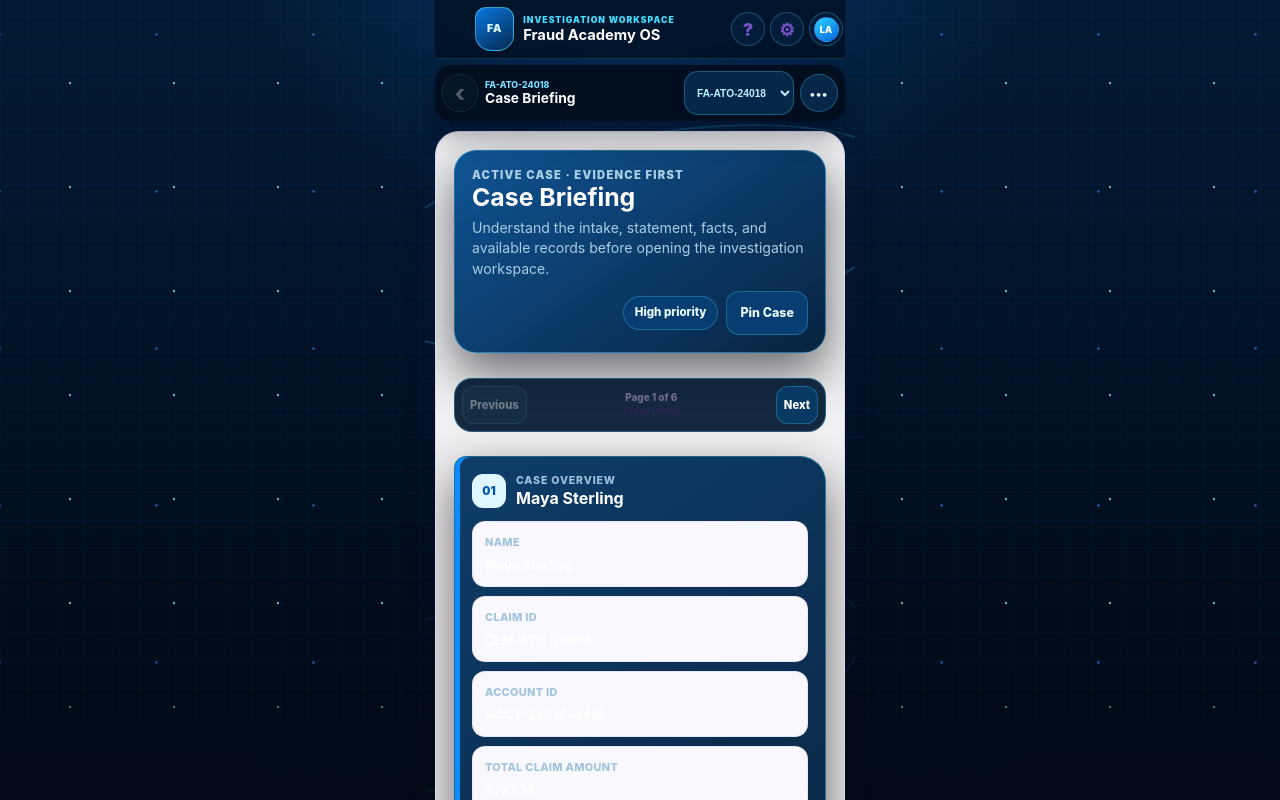
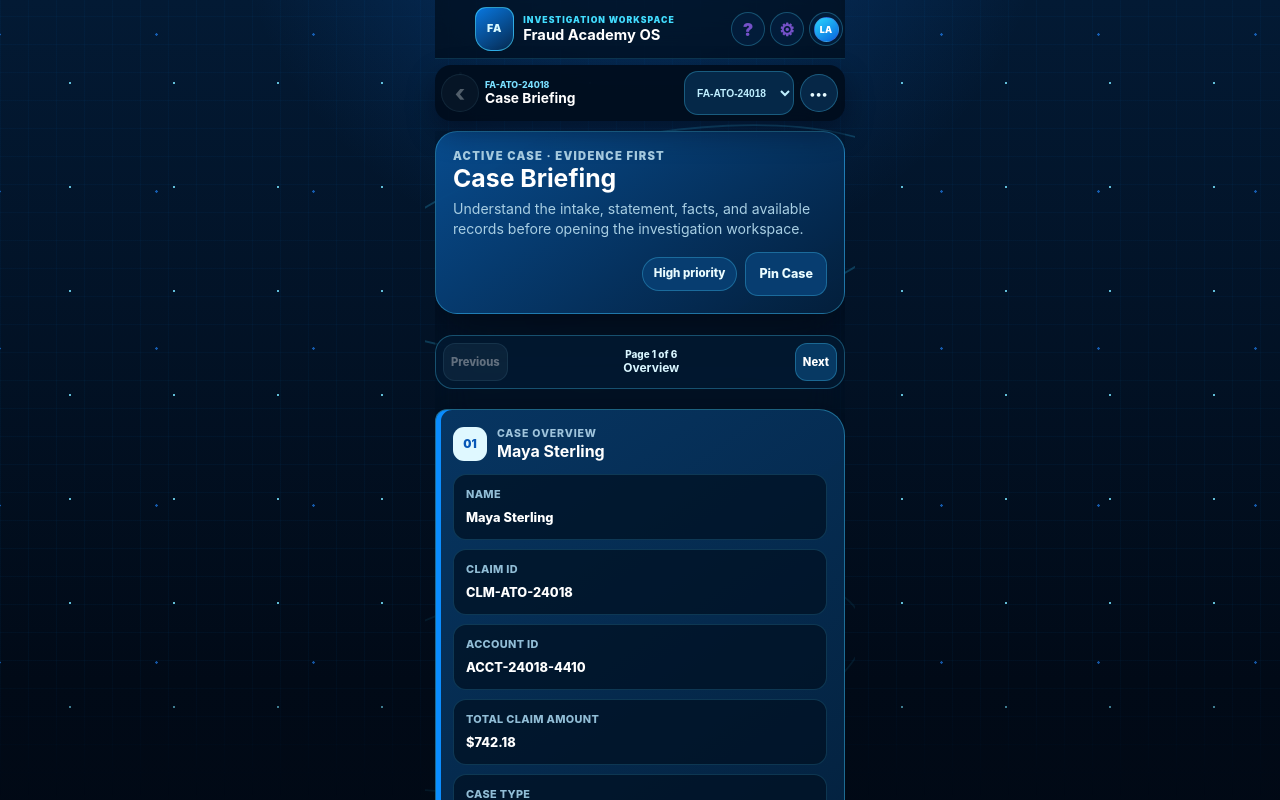
Before and after one commit to iamre2024-debug/fraud-Academy-v1, a React (Vite) app: page / in a window 1280 px wide. Shown: the top 800 px of the page. Built offline with nearby package versions, Linux system fonts and the light colour scheme.

Commit message:
Fix live mission deck style inheritance

```diff
--- a/src/mobileBlueMissionDeck.css
+++ b/src/mobileBlueMissionDeck.css
@@ -635,6 +635,18 @@ body[data-layout-mode="mobile"] .case-summary-visual {
   box-shadow: none !important;
 }
 
+body[data-layout-mode="mobile"] .case-briefing-theme-v1 {
+  display: grid !important;
+  gap: 10px !important;
+  margin: 0 !important;
+  border: 0 !important;
+  border-radius: 0 !important;
+  background: transparent !important;
+  padding: 0 !important;
+  color: #fff !important;
+  box-shadow: none !important;
+}
+
 body[data-layout-mode="mobile"] .case-briefing-header {
   display: grid !important;
   gap: 12px !important;
@@ -657,6 +669,7 @@ body[data-layout-mode="mobile"] .mobile-case-briefing-pager,
 body[data-layout-mode="mobile"] .mobile-intake-answer-pager { display: grid !important; grid-template-columns: auto minmax(0, 1fr) auto !important; align-items: center !important; gap: 7px !important; margin: 0 0 10px !important; border: 1px solid var(--mission-line) !important; border-radius: 18px !important; background: rgba(2, 24, 48, 0.92) !important; padding: 7px !important; }
 body[data-layout-mode="mobile"] .mobile-case-briefing-pager button,
 body[data-layout-mode="mobile"] .mobile-intake-answer-pager button { min-height: 38px !important; border-color: var(--mission-line) !important; border-radius: 12px !important; background: #073963 !important; color: #fff !important; }
+body[data-layout-mode="mobile"] :is(.mobile-case-briefing-pager, .mobile-intake-answer-pager) :is(span, strong, small) { color: #d9f6ff !important; }
 
 body[data-layout-mode="mobile"] .case-briefing-card-grid { grid-template-columns: 1fr !important; }
 body[data-layout-mode="mobile"] .case-briefing-card {
@@ -678,6 +691,11 @@ body[data-layout-mode="mobile"] .case-briefing-facts-grid { grid-template-column
 body[data-layout-mode="mobile"] .case-summary-meta-grid > div,
 body[data-layout-mode="mobile"] .case-briefing-facts-grid > div,
 body[data-layout-mode="mobile"] .case-briefing-intake-answer-list > article { border-color: rgba(71, 203, 255, 0.18) !important; background: rgba(1, 17, 35, 0.72) !important; }
+body[data-layout-mode="mobile"] .case-summary-meta-grid > article,
+body[data-layout-mode="mobile"] .case-briefing-intake-grid > article,
+body[data-layout-mode="mobile"] .case-briefing-metrics > article { border-color: rgba(71, 203, 255, 0.18) !important; background: rgba(1, 17, 35, 0.74) !important; color: #fff !important; }
+body[data-layout-mode="mobile"] :is(.case-summary-meta-grid, .case-briefing-intake-grid, .case-briefing-metrics) article :is(span, small) { color: #91bdd6 !important; }
+body[data-layout-mode="mobile"] :is(.case-summary-meta-grid, .case-briefing-intake-grid, .case-briefing-metrics) article strong { color: #fff !important; }
 body[data-layout-mode="mobile"] .case-briefing-utilities { display: grid !important; grid-template-columns: 1fr !important; gap: 8px !important; }
 body[data-layout-mode="mobile"] .case-briefing-utilities button { min-height: 50px !important; border: 1px solid rgba(72, 217, 255, 0.42) !important; border-radius: 15px !important; background: #063565 !important; color: #fff !important; }
 body[data-layout-mode="mobile"] .case-briefing-primary-action { background: linear-gradient(180deg, #0c8eff, #075bdc) !important; }
@@ -765,14 +783,16 @@ body[data-layout-mode="mobile"] .visual-category-row {
   padding: 5px 35px 19px !important;
 }
 body[data-layout-mode="mobile"] .visual-category-row::-webkit-scrollbar { display: none; }
-body[data-layout-mode="mobile"] .visual-category-row > button { flex: 0 0 145px !important; width: 145px !important; min-width: 145px !important; min-height: 194px !important; display: grid !important; grid-template-rows: auto 1fr auto auto !important; align-content: start !important; gap: 7px !important; scroll-snap-align: center; border: 1px solid rgba(68, 207, 255, 0.32) !important; border-radius: 18px 18px 10px 10px !important; background: linear-gradient(180deg, #0b4f90, #05294e) !important; padding: 14px !important; color: #fff !important; text-align: left !important; box-shadow: 0 13px 26px rgba(0, 3, 12, 0.46) !important; }
+body[data-layout-mode="mobile"] .visual-category-row > button { flex: 0 0 164px !important; width: 164px !important; min-width: 164px !important; min-height: 205px !important; display: flex !important; flex-direction: column !important; align-items: flex-start !important; justify-content: flex-start !important; grid-template-columns: none !important; grid-template-rows: none !important; gap: 7px !important; scroll-snap-align: center; border: 1px solid rgba(68, 207, 255, 0.32) !important; border-radius: 18px 18px 10px 10px !important; background: linear-gradient(180deg, #0b4f90, #05294e) !important; padding: 14px !important; color: #fff !important; text-align: left !important; box-shadow: 0 13px 26px rgba(0, 3, 12, 0.46) !important; }
 body[data-layout-mode="mobile"] .visual-category-row > button.active { border-color: #64e8ff !important; background: linear-gradient(180deg, #0b8df1, #0757c7 64%, #053568) !important; transform: translateY(-4px); box-shadow: 0 0 22px rgba(41, 192, 255, 0.34) !important; }
-body[data-layout-mode="mobile"] .visual-category-row > button > span:first-child { font-size: 1.8rem !important; }
-body[data-layout-mode="mobile"] .investigation-category-copy { display: grid !important; gap: 5px !important; }
+body[data-layout-mode="mobile"] .visual-category-row > button > span:first-child { width: 46px !important; height: 46px !important; display: grid !important; place-items: center !important; flex: 0 0 46px !important; border: 1px solid rgba(100, 232, 255, 0.66) !important; border-radius: 15px !important; background: radial-gradient(circle, #d8faff, #53cfff) !important; color: #064579 !important; font-size: 1.45rem !important; }
+body[data-layout-mode="mobile"] .investigation-category-copy { width: 100% !important; display: grid !important; gap: 5px !important; }
 body[data-layout-mode="mobile"] .investigation-category-copy strong { color: #fff !important; font-size: 0.92rem !important; }
 body[data-layout-mode="mobile"] .investigation-category-copy small,
 body[data-layout-mode="mobile"] .category-status-copy { color: #a6cbe0 !important; font-size: 0.62rem !important; }
-body[data-layout-mode="mobile"] .visual-category-row > button > em { width: max-content !important; border-radius: 999px !important; background: rgba(0, 13, 29, 0.66) !important; padding: 4px 7px !important; color: #c9f4ff !important; font-size: 0.61rem !important; font-style: normal !important; }
+body[data-layout-mode="mobile"] .visual-category-row > button > em { width: max-content !important; align-self: flex-start !important; margin-top: auto !important; border-radius: 999px !important; background: rgba(0, 13, 29, 0.66) !important; padding: 4px 7px !important; color: #c9f4ff !important; font-size: 0.61rem !important; font-style: normal !important; }
+body[data-layout-mode="mobile"] .visual-category-row > button .category-status-copy,
+body[data-layout-mode="mobile"] .visual-category-row > button .category-progress-track { width: 100% !important; }
 body[data-layout-mode="mobile"] .category-progress-track { height: 4px; overflow: hidden; border-radius: 99px; background: #001326 !important; }
 body[data-layout-mode="mobile"] .category-progress-track b { display: block; height: 100%; background: #48e4ff; }
 
@@ -816,6 +836,14 @@ body[data-layout-mode="mobile"] .customer-360-actions button,
 body[data-layout-mode="mobile"] .customer-360-tabs button { flex: 0 0 auto; border: 1px solid var(--mission-line) !important; border-radius: 999px !important; background: #052b50 !important; color: #ccefff !important; }
 body[data-layout-mode="mobile"] .customer-360-tabs button[aria-selected="true"] { background: #087cff !important; color: #fff !important; }
 body[data-layout-mode="mobile"] :is(.customer-360-tool-row, .customer-360-search-row, .timeline-controls, .investigation-tool-controls, .investigation-tool-search-row) { grid-template-columns: 1fr !important; border-color: var(--mission-line) !important; border-radius: 16px !important; background: rgba(3, 33, 62, 0.9) !important; color: #fff !important; }
+body[data-layout-mode="mobile"] :is(.investigation-tool-question, .timeline-question, .customer-360-claim-context) { border: 1px solid var(--mission-line) !important; border-radius: 18px !important; background: linear-gradient(145deg, #063b6d, #031a33) !important; color: #fff !important; box-shadow: var(--mission-shadow) !important; }
+body[data-layout-mode="mobile"] :is(.investigation-tool-question, .timeline-question, .customer-360-claim-context) :is(h3, h4, strong) { color: #fff !important; }
+body[data-layout-mode="mobile"] :is(.investigation-tool-question, .timeline-question, .customer-360-claim-context) :is(p, span, small) { color: #a4c8de !important; }
+body[data-layout-mode="mobile"] :is(.investigation-tool-question, .timeline-question) > span { border: 1px solid #64e6ff !important; background: #0878d9 !important; color: #fff !important; }
+body[data-layout-mode="mobile"] :is(.investigation-tool-flow, .customer-360-flow-chips) { display: flex !important; flex-wrap: wrap !important; gap: 6px !important; }
+body[data-layout-mode="mobile"] :is(.investigation-tool-flow, .customer-360-flow-chips) span { width: auto !important; min-width: 0 !important; border: 1px solid rgba(74, 210, 255, 0.25) !important; border-radius: 999px !important; background: rgba(4, 54, 96, 0.92) !important; padding: 6px 8px !important; color: #c9edfb !important; font-size: 0.61rem !important; }
+body[data-layout-mode="mobile"] :is(.customer-360-actions, .customer-360-tabs, .customer-360-identity-metrics, .visual-category-row) { scrollbar-width: none !important; }
+body[data-layout-mode="mobile"] :is(.customer-360-actions, .customer-360-tabs, .customer-360-identity-metrics, .visual-category-row)::-webkit-scrollbar { display: none !important; }
 body[data-layout-mode="mobile"] :is(.customer-360-dossier-grid, .customer-360-support-grid, .timeline-workspace, .investigation-tool-workspace) { grid-template-columns: 1fr !important; }
 body[data-layout-mode="mobile"] :is(.customer-360-card, .customer-360-support-card, .customer-360-record-section, .timeline-stream, .timeline-detail, .investigation-tool-records, .investigation-tool-detail) { border: 1px solid var(--mission-line) !important; border-radius: 10px 24px 24px 10px !important; background: linear-gradient(145deg, rgba(7, 51, 94, 0.96), rgba(2, 23, 45, 0.99)) !important; color: #fff !important; box-shadow: inset 4px 0 #078bff, 0 13px 30px rgba(0, 4, 14, 0.34) !important; }
 body[data-layout-mode="mobile"] :is(.customer-360-card, .customer-360-support-card, .customer-360-record-section, .timeline-stream, .timeline-detail, .investigation-tool-records, .investigation-tool-detail) :is(h3, h4, strong, dd) { color: #fff !important; }
@@ -837,6 +865,8 @@ body[data-layout-mode="mobile"] :is(.document-request-findbar, .document-account
 body[data-layout-mode="mobile"] .document-viewer-locked { border: 1px solid var(--mission-line) !important; border-radius: 23px !important; background: linear-gradient(145deg, #063c6e, #03162c) !important; color: #fff !important; box-shadow: var(--mission-shadow) !important; }
 body[data-layout-mode="mobile"] .document-viewer-locked :is(h3, p) { color: #fff !important; }
 body[data-layout-mode="mobile"] .document-viewer-locked button { background: #087cff !important; color: #fff !important; }
+body[data-layout-mode="mobile"] .document-account-lookup button[type="submit"],
+body[data-layout-mode="mobile"] .document-viewer-request-button { min-height: 46px !important; border: 1px solid #63e8ff !important; border-radius: 13px !important; background: linear-gradient(180deg, #0b8fff, #075bd8) !important; color: #fff !important; font-weight: 900 !important; box-shadow: 0 0 17px rgba(10, 126, 255, 0.24) !important; }
 
 body[data-layout-mode="mobile"] .document-request-inbox { display: block !important; min-width: 0; }
 body[data-layout-mode="mobile"] .document-request-inbox > :is(.document-request-statuses, .document-request-list, .document-request-detail) { width: 100% !important; min-width: 0 !important; }
@@ -880,7 +910,7 @@ body[data-layout-mode="mobile"] :is(.mission-document-progress, .mission-decisio
 body[data-layout-mode="mobile"] :is(.mission-document-progress, .mission-decision-progress) .complete i { background: #45dfff; }
 body[data-layout-mode="mobile"] :is(.mission-document-progress, .mission-decision-progress) .active i { box-shadow: 0 0 0 5px rgba(62, 218, 255, 0.11), 0 0 12px #3bdcff; }
 
-body[data-layout-mode="mobile"] .document-viewer-layout { display: block !important; min-width: 0; }
+body[data-layout-mode="mobile"] .document-viewer-layout { display: block !important; min-width: 0; overflow: visible !important; border: 0 !important; border-radius: 0 !important; background: transparent !important; color: #fff !important; box-shadow: none !important; }
 body[data-layout-mode="mobile"] .document-viewer-layout[data-mobile-pane="inbox"] :is(.document-preview-workspace, .document-inspector),
 body[data-layout-mode="mobile"] .document-viewer-layout[data-mobile-pane="reader"] :is(.document-folder-nav, .document-record-browser) { display: none !important; }
 body[data-layout-mode="mobile"] .document-viewer-layout[data-mobile-pane="inbox"] :is(.document-folder-nav, .document-record-browser),
@@ -947,6 +977,10 @@ body[data-layout-mode="mobile"] .mission-decision-progress { top: 152px; }
 body[data-layout-mode="mobile"] :is(.decision-v1-header, .luna-v1-header) { display: grid !important; gap: 10px !important; border: 1px solid var(--mission-line) !important; border-radius: 21px !important; background: linear-gradient(145deg, #074a87, #031d39) !important; padding: 15px !important; color: #fff !important; box-shadow: var(--mission-shadow) !important; }
 body[data-layout-mode="mobile"] :is(.decision-v1-header, .luna-v1-header) :is(h2, h3, strong) { color: #fff !important; }
 body[data-layout-mode="mobile"] :is(.decision-v1-header, .luna-v1-header) :is(p, span, small) { color: #a4c8df !important; }
+body[data-layout-mode="mobile"] .decision-v1-header-status { display: flex !important; flex-wrap: wrap !important; gap: 7px !important; }
+body[data-layout-mode="mobile"] .decision-v1-header-status :is(span, strong) { width: auto !important; border: 1px solid rgba(78, 220, 255, 0.38) !important; border-radius: 999px !important; background: #063a69 !important; padding: 7px 10px !important; color: #d9f7ff !important; }
+body[data-layout-mode="mobile"] .decision-v1-header-status strong[data-decision-submission-state="saved"] { background: #0878d7 !important; color: #fff !important; }
+body[data-layout-mode="mobile"] .decision-v1-lock > div:first-child { border: 1px solid #65e8ff !important; background: #0877d8 !important; color: #fff !important; }
 body[data-layout-mode="mobile"] :is(.decision-v1-lock, .decision-status-grid article, .decision-direct-submit-note, .decision-flag-checklist, .decision-v1-form, .decision-v1-confirmation, .luna-theme-v1 section) { border-color: var(--mission-line) !important; background: linear-gradient(145deg, rgba(6, 49, 91, 0.96), rgba(2, 22, 43, 0.99)) !important; color: #fff !important; box-shadow: var(--mission-shadow) !important; }
 body[data-layout-mode="mobile"] :is(.decision-v1-lock, .decision-status-grid article, .decision-direct-submit-note, .decision-flag-checklist, .decision-v1-form, .decision-v1-confirmation, .luna-theme-v1 section) :is(h2, h3, h4, strong, dd) { color: #fff !important; }
 body[data-layout-mode="mobile"] :is(.decision-v1-lock, .decision-status-grid article, .decision-direct-submit-note, .decision-flag-checklist, .decision-v1-form, .decision-v1-confirmation, .luna-theme-v1 section) :is(p, span, small, dt, label) { color: #9fc4dc !important; }
```
